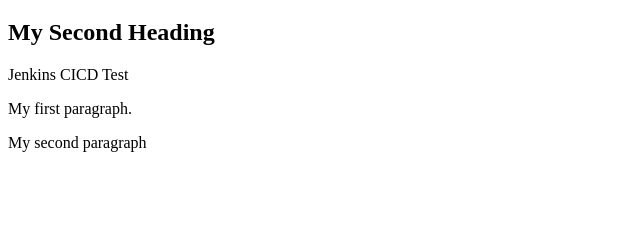
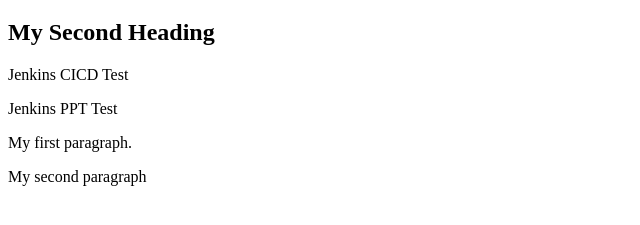
Before and after one commit to batsy255/webapp, a plain HTML site: page index.html in a window 1280 px wide. Shown: the part 61-286 px from the top of the page, without its empty margins (0-640 px from the left). Drawn offline with Linux system fonts and the light colour scheme.

Commit message:
Update index.html

```diff
--- a/index.html
+++ b/index.html
@@ -5,6 +5,7 @@
 <h1>My First Heading</h1>
 <h2>My Second Heading</h2>
 <p>Jenkins CICD Test</p>
+<p> Jenkins PPT Test </p>
 <p>My first paragraph.</p>
 <p>My second paragraph</p>
 </body>
```
